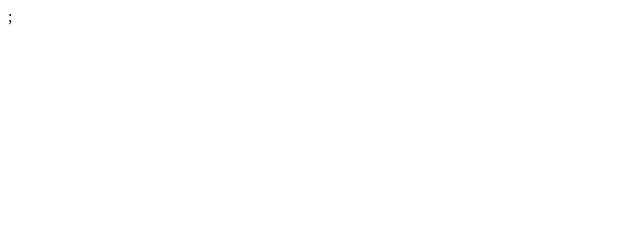
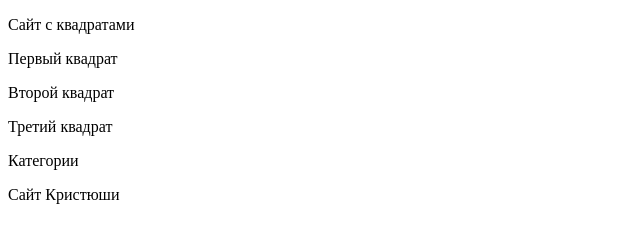
Before and after one commit to ShwarzeWolf/WebLab1, a plain HTML site: page page.html in a window 1280 px wide. Shown: the whole page, without its empty margins (0-640 px from the left). Drawn offline with Linux system fonts and the light colour scheme.

Commit message:
main classes added

```diff
--- a/page.html
+++ b/page.html
@@ -1,10 +1,33 @@
 <!DOCTYPE html>
 <html>
 <head>
-    <meta charset="Utf-8">;
+    <meta charset="Utf-8">
     <title>Адаптивная верстка сайта</title>
 </head>
 <body>
 
+<div class="navigation-bar">
+    <p>Сайт с квадратами</p>
+</div>
+
+<div class="content">
+    <div class="post">
+        <p>Первый квадрат</p>
+    </div>
+    <div class="post">
+        <p>Второй квадрат</p>
+    </div>
+    <div class="post">
+        <p>Третий квадрат</p>
+    </div>
+</div>
+
+<div class="menu">
+    <p>Категории</p>
+</div>
+
+<div class="footer">
+    <p>Сайт Кристюши</p>
+</div>
 </body>
 </html>
```
